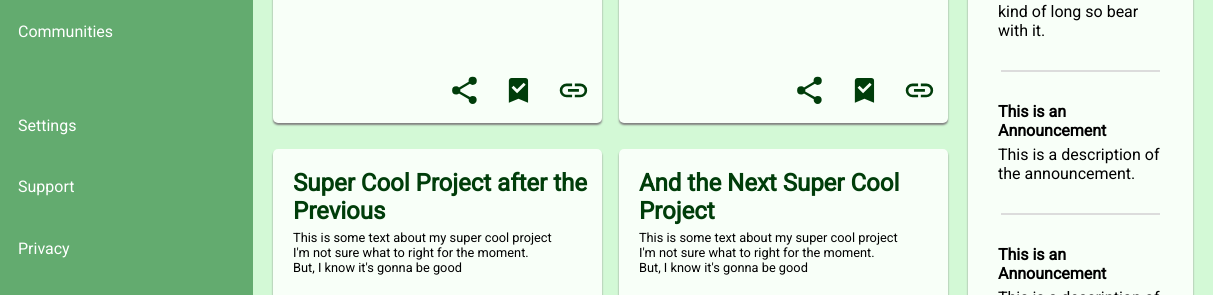
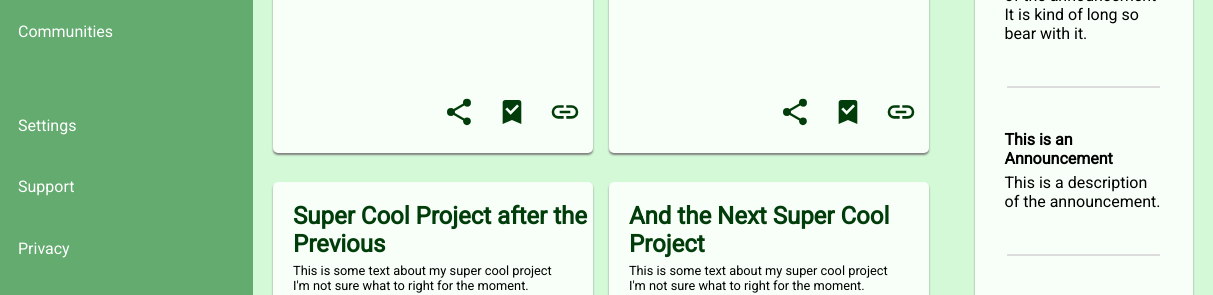
Before and after one commit to Mizan95/admin_dashboard, a plain HTML site: page index_copy.html in a window 1280 px wide. Shown: the part 432-727 px from the top of the page, 67-1280 px from the left. Drawn offline with Linux system fonts and the light colour scheme.

Commit message:
Complete fix of main-content sub-grids allignment

```diff
--- a/style.css
+++ b/style.css
@@ -9,6 +9,8 @@
 }
 
 .page-layout-grid {
+    height: 100%;
+
     display: grid;
     grid-template-columns: 1fr 3fr;
     grid-template-rows: 1fr 5fr;
@@ -237,12 +239,13 @@ svg.bell-icon {
 
 /*  main content grid */
 .main-content-grid {
-    margin-top: 10px;
+    margin-top: 1%;
+    height: 100%;
 
     display: grid;
     grid-template-columns: 3fr 1fr;
     grid-template-rows: 1fr 1fr;
-    gap: 20px;
+    gap: 5%;
 }
 
 .your-projects-grid {
@@ -323,8 +326,8 @@ svg.bell-icon {
 /*  announcements section */
 .announcements-grid {
     display: grid;
-    grid-template-rows: 1fr 9fr;
-    gap: 2.5%;
+    grid-template-rows: 5% 95%;
+    gap: 5%;
 }
 
 .announcements-wrapper {
@@ -372,7 +375,8 @@ svg.bell-icon {
 
 .divider-line {
     width: 70%;
-    border: 1px solid gainsboro;
+    height: 2px;
+    background-color:gainsboro;
 }
 
 .divider-wrapper {
```
